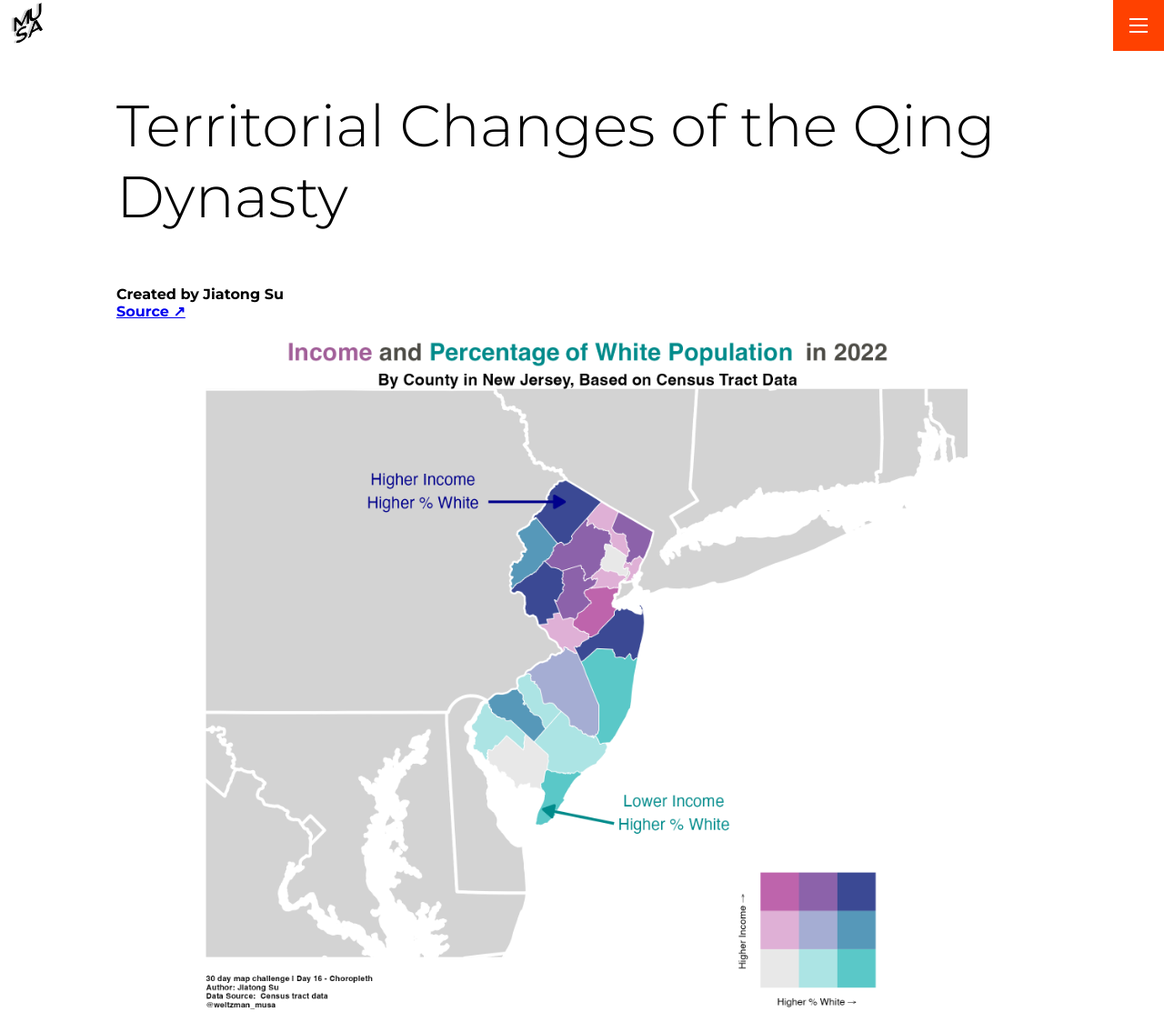
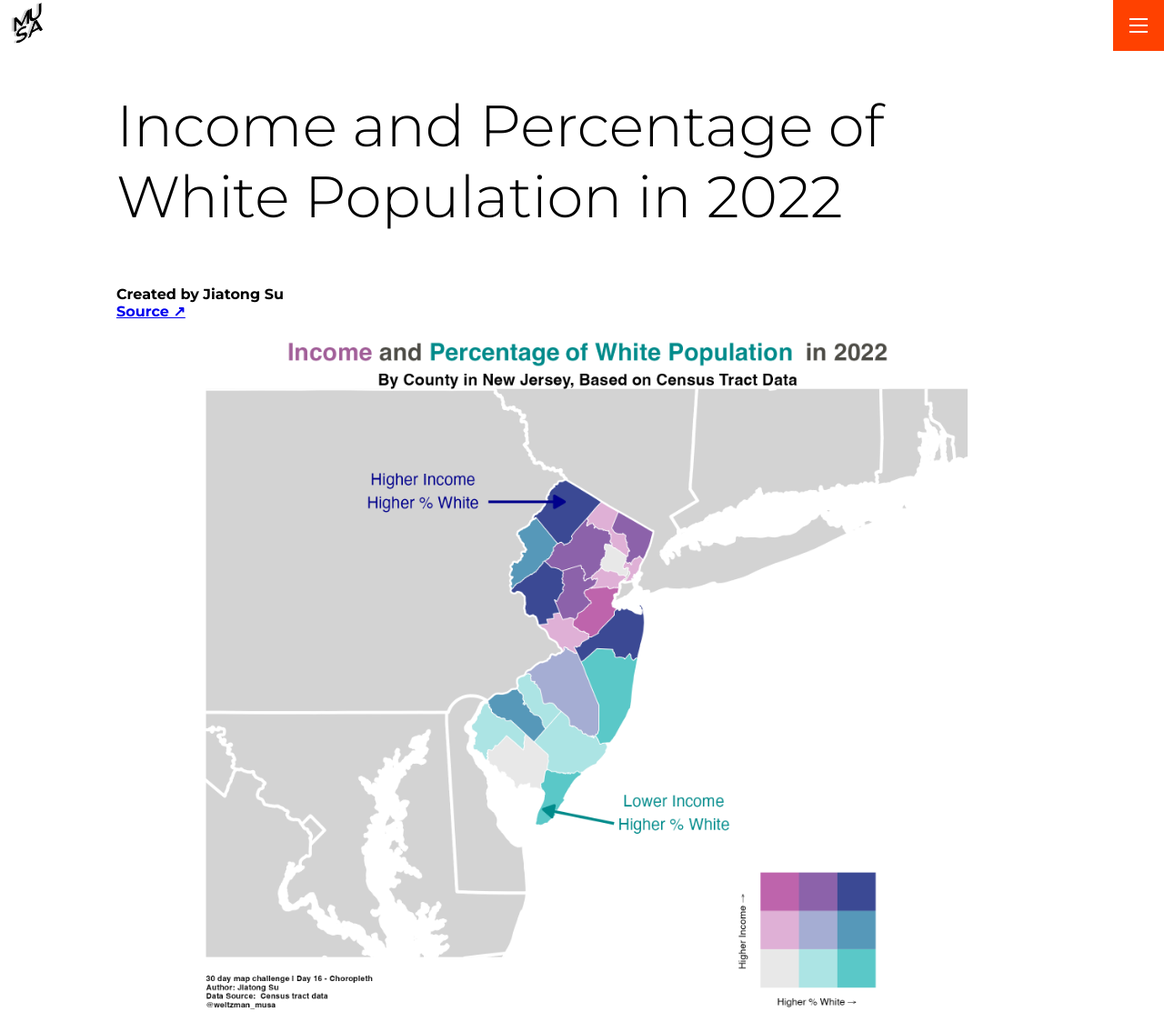
Before and after one commit to weitzman-musa/30DayMapChallenge, a Jekyll site: the page built from _maps_2024/16-jiatong-choropleth.md, in a window 1280 px wide and 1124 px high. Shown: the whole window at 91% size. Built offline with Jekyll 4.4.1, drawn with Linux system fonts in a browser that asks for light colours.

Commit message:
Update 16-jiatong-choropleth.md

```diff
--- a/_maps_2024/16-jiatong-choropleth.md
+++ b/_maps_2024/16-jiatong-choropleth.md
@@ -1,7 +1,7 @@
 ---
 day: 16
 creator: Jiatong Su
-title: Territorial Changes of the Qing Dynasty
+title: Income and Percentage of White Population in 2022
 thumbnail: /assets/thumbnails/2024/day16_jiatong_choropleth.png
 source: https://sujiatong.github.io/30DayMap-Jiatong/day16/day16.html
 ---
```
